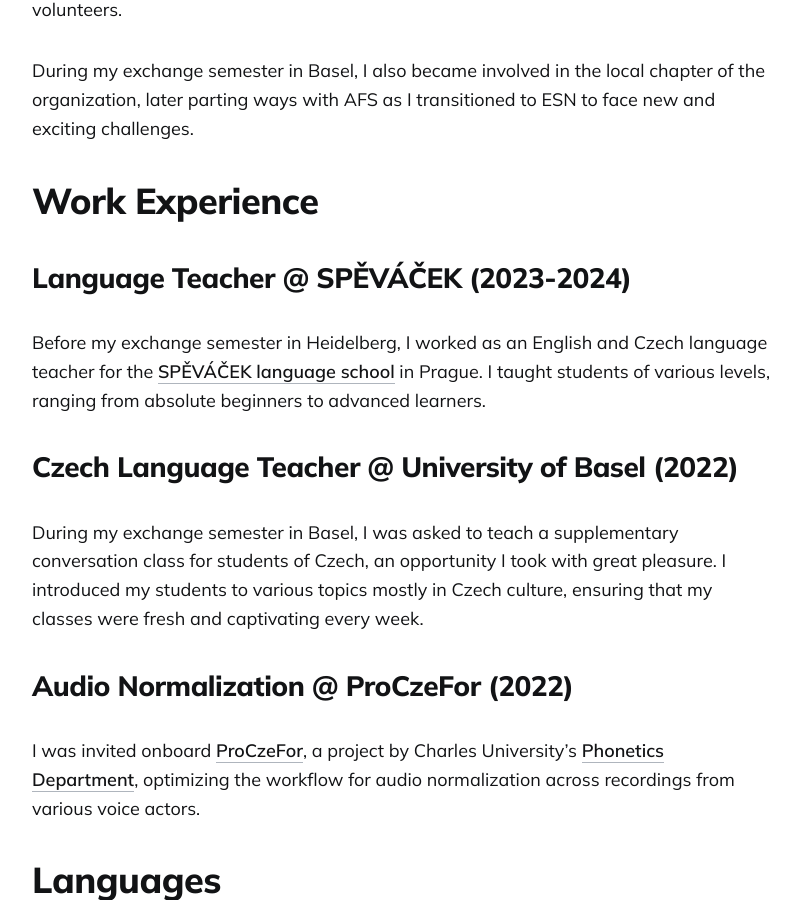
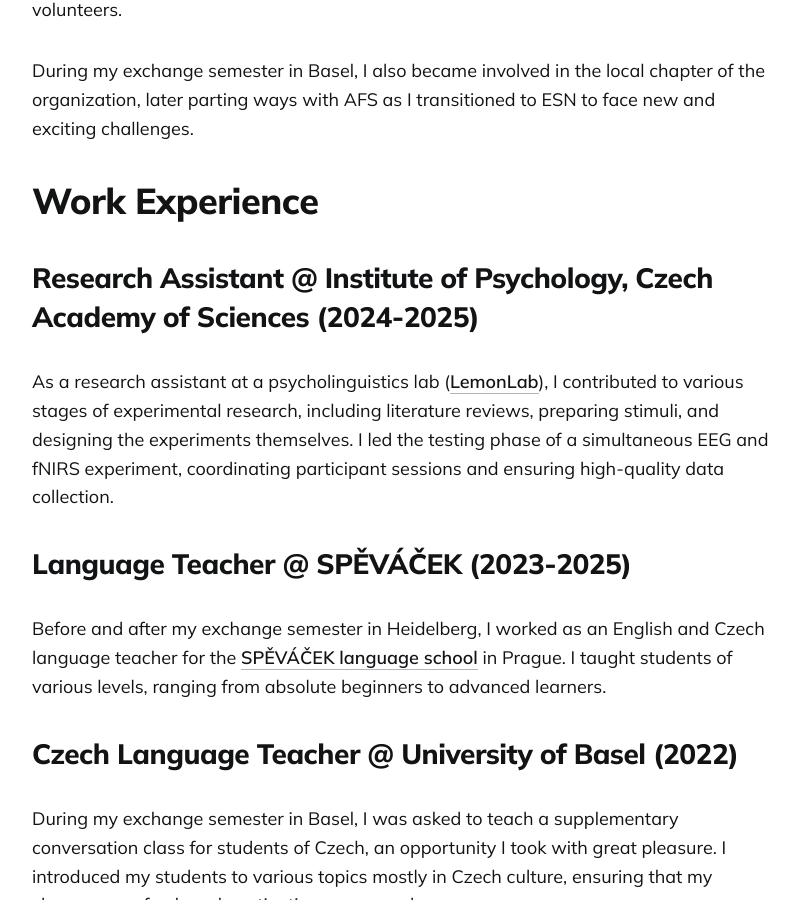
Before and after one commit to prokophanzl/prokophanzl.github.io, a Jekyll site: the page built from _pages/about.md, in a window 1280 px wide and 900 px high, scrolled down 2657 px. Shown: the whole window, without its empty margins (238-1038 px from the left). Built offline with Jekyll 4.4.1, drawn with Linux system fonts in a browser that asks for light colours.

Commit message:
Update about.md

```diff
--- a/_pages/about.md
+++ b/_pages/about.md
@@ -59,9 +59,13 @@
 
 # Work Experience
 
-## Language Teacher @ SPĚVÁČEK (2023-2024)
+## Research Assistant @ Institute of Psychology, Czech Academy of Sciences (2024-2025)
 
-Before my exchange semester in Heidelberg, I worked as an English and Czech language teacher for the [SPĚVÁČEK language school](https://www.jazykovka.info/) in Prague. I taught students of various levels, ranging from absolute beginners to advanced learners.
+As a research assistant at a psycholinguistics lab ([LemonLab](https://lemonlab.cz/)), I contributed to various stages of experimental research, including literature reviews, preparing stimuli, and designing the experiments themselves. I led the testing phase of a simultaneous EEG and fNIRS experiment, coordinating participant sessions and ensuring high-quality data collection.
+
+## Language Teacher @ SPĚVÁČEK (2023-2025)
+
+Before and after my exchange semester in Heidelberg, I worked as an English and Czech language teacher for the [SPĚVÁČEK language school](https://www.jazykovka.info/) in Prague. I taught students of various levels, ranging from absolute beginners to advanced learners.
 
 ## Czech Language Teacher @ University of Basel (2022)
 
```
